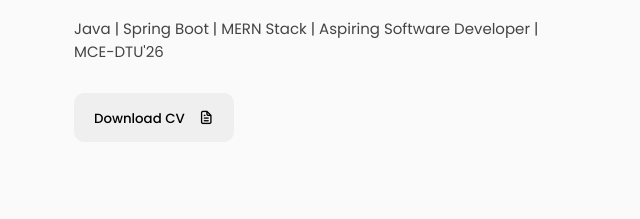
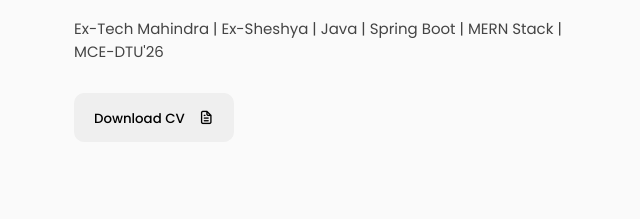
Before and after one commit to shanky-thakur/portfolio, a plain HTML site: page index.html in a window 1280 px wide. Shown: the part 368-587 px from the top of the page, 74-714 px from the left. Drawn offline with nearby package versions, Linux system fonts and the light colour scheme.

Commit message:
Update index.html
carrer updates

```diff
--- a/index.html
+++ b/index.html
@@ -76,7 +76,7 @@
                         <p>Hello, I'm <br /> <span class="typedText"></span></p>
                     </div>
                     <div class="featured-text-info">
-                        <p>Java | Spring Boot | MERN Stack | Aspiring Software Developer | MCE-DTU'26
+                        <p>Ex-Tech Mahindra | Ex-Sheshya | Java | Spring Boot | MERN Stack | MCE-DTU'26
                         </p>
                     </div>
                     <div class="featured-text-btn">
```
